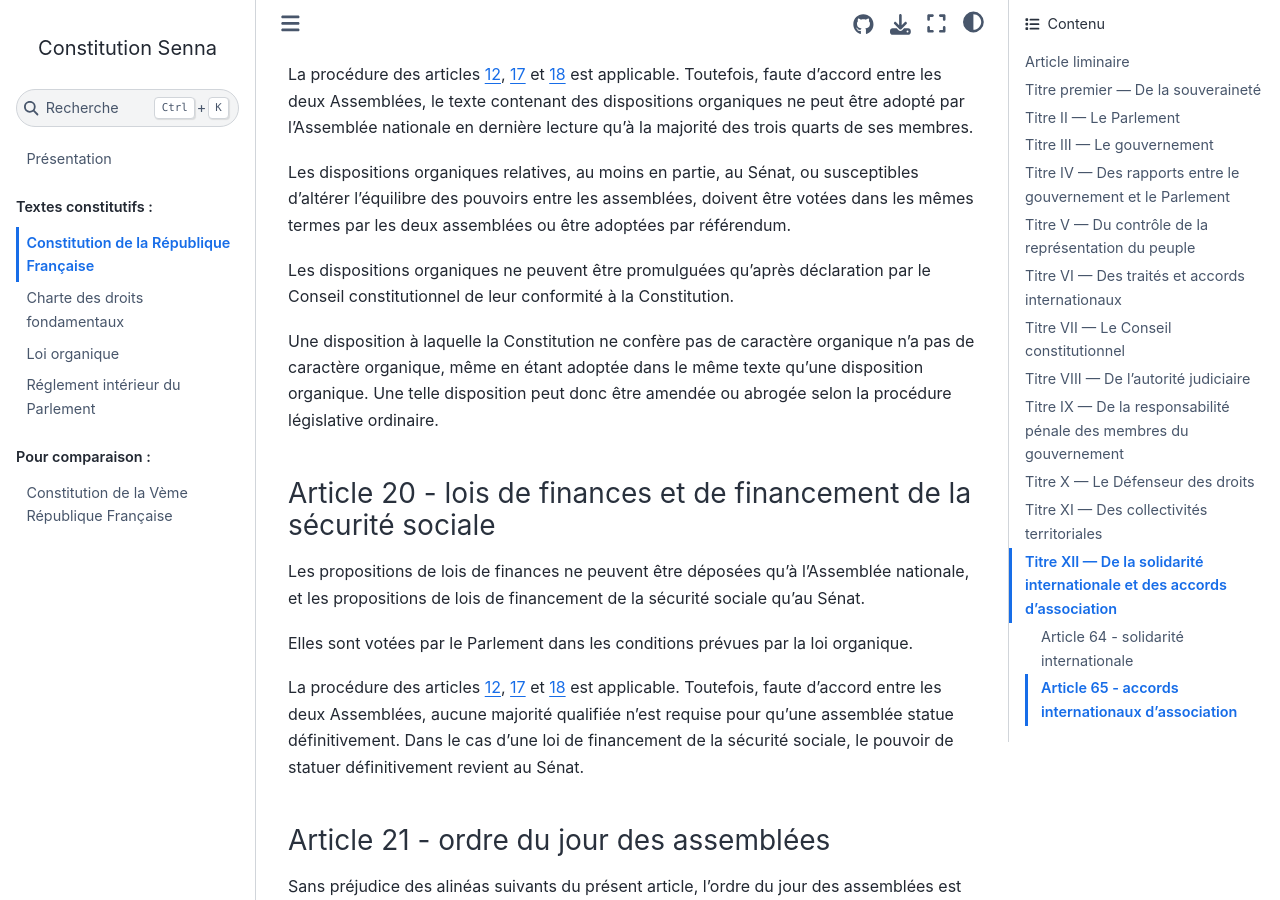
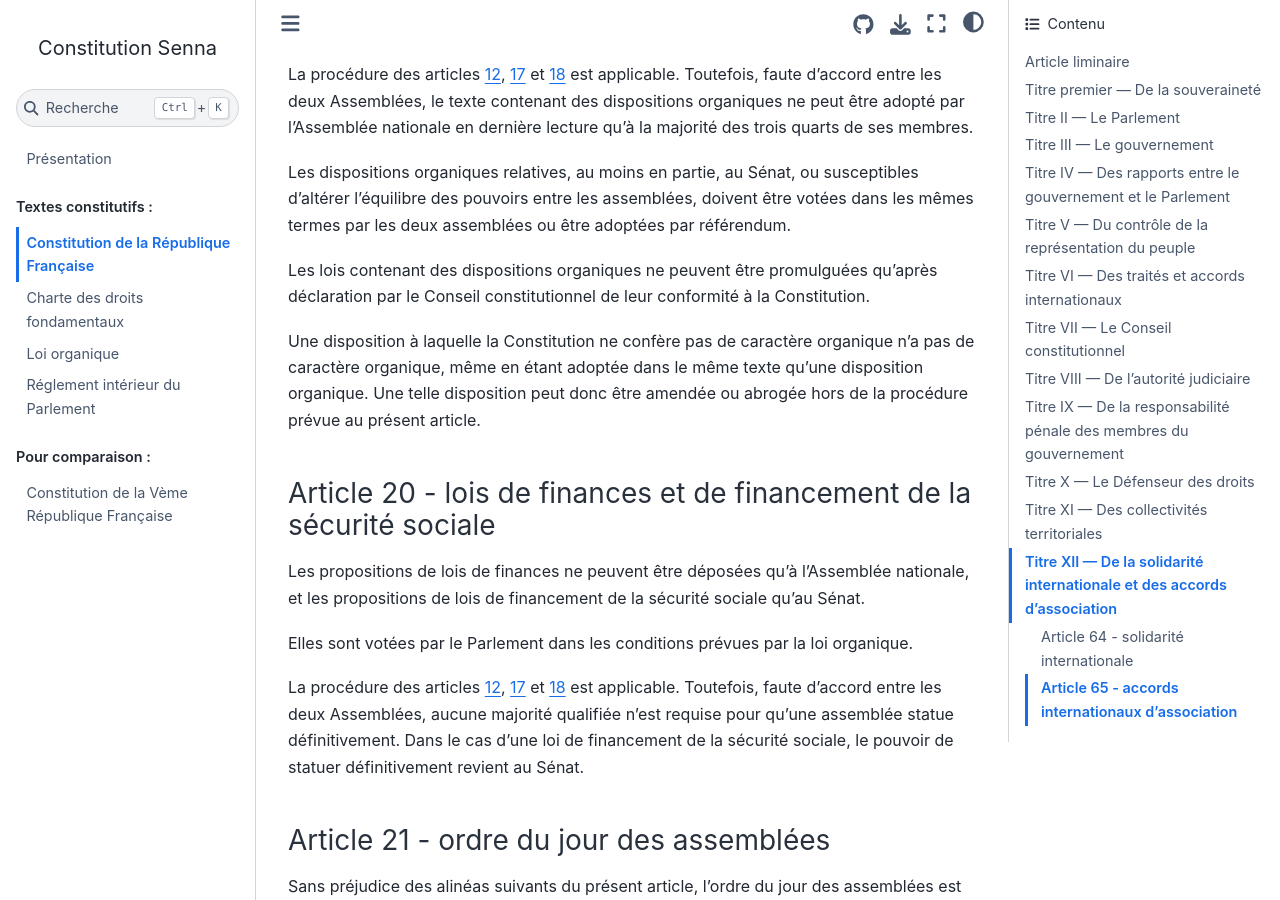
Before and after one commit to Gouvernathor/senna, a Sphinx documentation site: the page built from source/constitution.rst, in a window 1280 px wide and 900 px high, scrolled down 6005 px. Built offline with Sphinx 7.4.7 and the Sphinx Book theme 1.1.4, drawn with Linux system fonts in a browser that asks for light colours.

Commit message:
Meilleure formulation pour la loi organique
si c'est une disposition financière (ou constitutionnelle), elle n'est pas sujette à la procédure ordinaire, on peut juste dire que la procédure spécifique à l'organique ne s'applique pas.

```diff
--- a/source/constitution.rst
+++ b/source/constitution.rst
@@ -166,9 +166,9 @@
 
 Les dispositions organiques relatives, au moins en partie, au Sénat, ou susceptibles d'altérer l'équilibre des pouvoirs entre les assemblées, doivent être votées dans les mêmes termes par les deux assemblées ou être adoptées par référendum.
 
-Les dispositions organiques ne peuvent être promulguées qu'après déclaration par le Conseil constitutionnel de leur conformité à la Constitution.
+Les lois contenant des dispositions organiques ne peuvent être promulguées qu'après déclaration par le Conseil constitutionnel de leur conformité à la Constitution.
 
-Une disposition à laquelle la Constitution ne confère pas de caractère organique n'a pas de caractère organique, même en étant adoptée dans le même texte qu'une disposition organique. Une telle disposition peut donc être amendée ou abrogée selon la procédure législative ordinaire.
+Une disposition à laquelle la Constitution ne confère pas de caractère organique n'a pas de caractère organique, même en étant adoptée dans le même texte qu'une disposition organique. Une telle disposition peut donc être amendée ou abrogée hors de la procédure prévue au présent article.
 
 .. article:: lois de finances et de financement de la sécurité sociale
 
```
